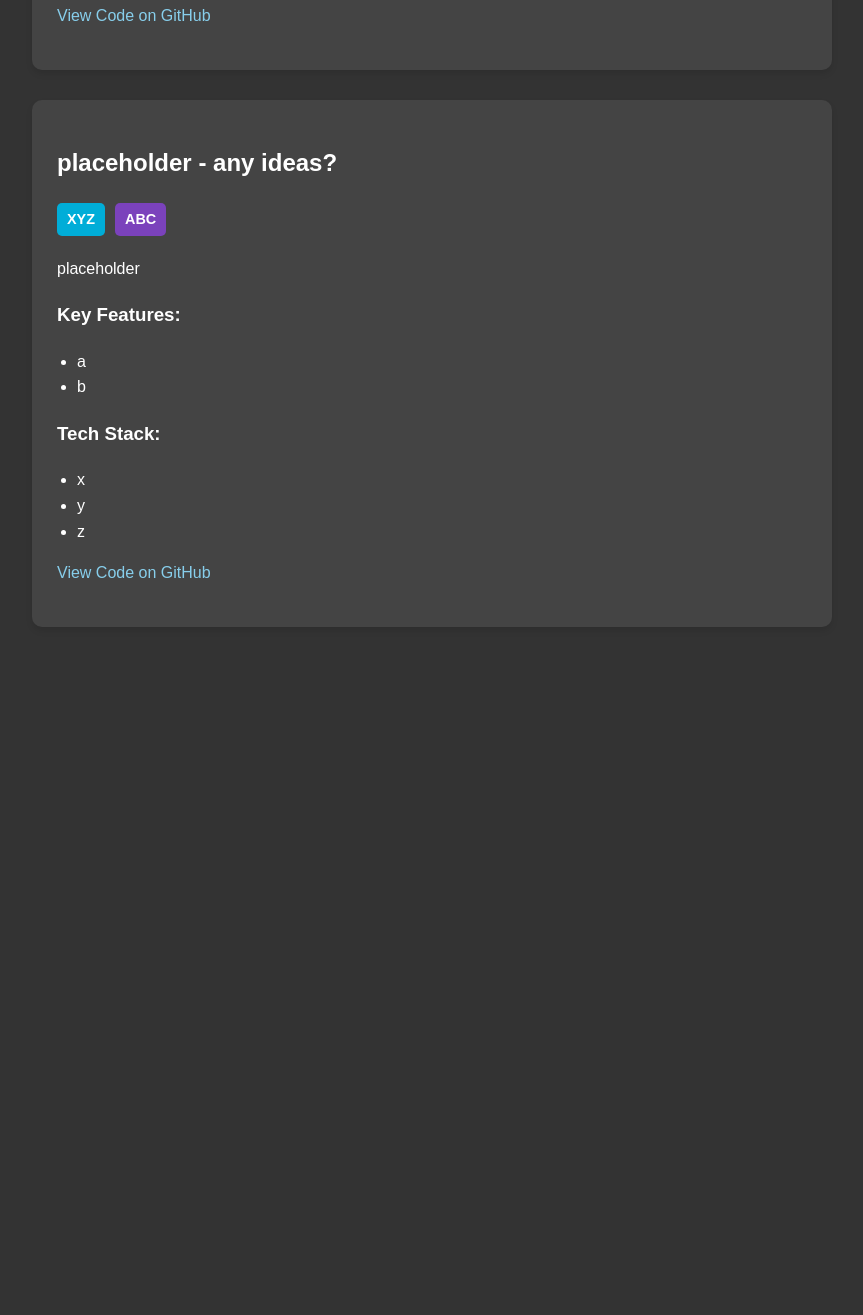
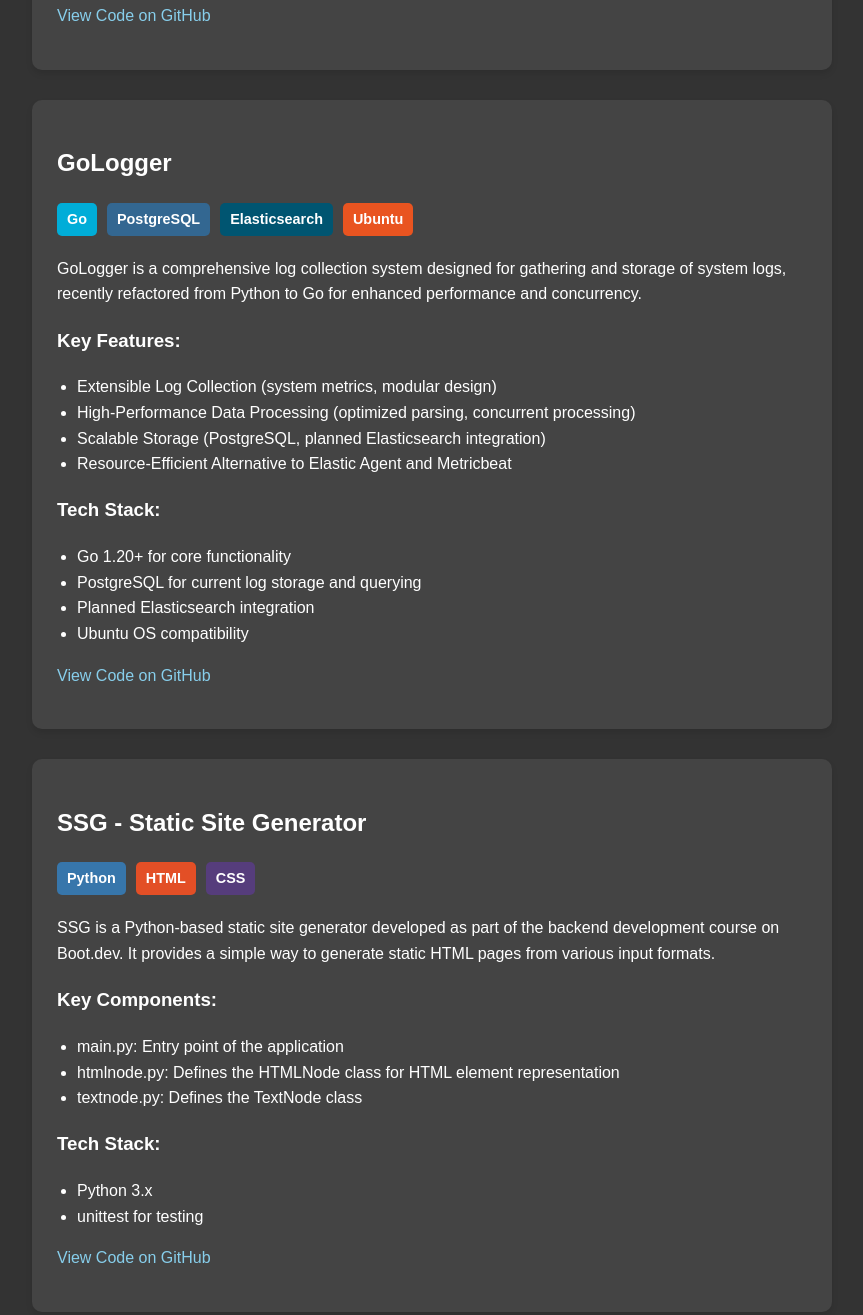
Before and after one commit to niklas-xgh-dev/githubpage, a plain HTML site: page index.html in a window 1280 px wide. Shown: the part 1215-2530 px from the top of the page, without its empty margins (208-1071 px from the left). Before the commit the page ends 1892 px from the top, so only its background shows below. Drawn offline with Linux system fonts and the light colour scheme.

Commit message:
Update index.html

```diff
--- a/index.html
+++ b/index.html
@@ -3,7 +3,7 @@
 <head>
     <meta charset="UTF-8">
     <meta name="viewport" content="width=device-width, initial-scale=1.0">
-    <title>some of my projects</title>
+    <title>Niklas's Projects</title>
     <style>
         body {
             font-family: Arial, sans-serif;
@@ -52,7 +52,7 @@
     </style>
 </head>
 <body>
-    <h1>some projects of mine</h1>
+    <h1>Niklas's Projects</h1>
 
     <div class="project">
         <h2>TuskVector</h2>
@@ -67,7 +67,7 @@
             <span class="tech-badge" style="background-color: #000000;">HTMX</span>
         </div>
 
-        <p>TuskVector is an lightweight API framework leveraging pgvector and HNSW indexing to facilitate vector similarity search on OpenAI embeddings within a PostgreSQL database.</p>
+        <p>TuskVector is a lightweight API framework leveraging pgvector and HNSW indexing to facilitate vector similarity search on OpenAI embeddings within a PostgreSQL database.</p>
 
         <h3>Key Features and Tech Stack:</h3>
         <ul>
@@ -118,31 +118,65 @@
         </p>
     </div>
 
-        <div class="project">
-        <h2>placeholder - any ideas?</h2>
+    <div class="project">
+        <h2>GoLogger</h2>
 
         <div class="tech-badges">
-            <span class="tech-badge" style="background-color: #00ADD8;">XYZ</span>
-            <span class="tech-badge" style="background-color: #7B42BC;">ABC</span>
+            <span class="tech-badge" style="background-color: #00ADD8;">Go</span>
+            <span class="tech-badge" style="background-color: #336791;">PostgreSQL</span>
+            <span class="tech-badge" style="background-color: #005571;">Elasticsearch</span>
+            <span class="tech-badge" style="background-color: #E95420;">Ubuntu</span>
         </div>
 
-        <p>placeholder</p>
+        <p>GoLogger is a comprehensive log collection system designed for gathering and storage of system logs, recently refactored from Python to Go for enhanced performance and concurrency.</p>
 
         <h3>Key Features:</h3>
         <ul>
-            <li>a</li>
-            <li>b</li>
+            <li>Extensible Log Collection (system metrics, modular design)</li>
+            <li>High-Performance Data Processing (optimized parsing, concurrent processing)</li>
+            <li>Scalable Storage (PostgreSQL, planned Elasticsearch integration)</li>
+            <li>Resource-Efficient Alternative to Elastic Agent and Metricbeat</li>
         </ul>
 
         <h3>Tech Stack:</h3>
         <ul>
-            <li>x</li>
-            <li>y</li>
-            <li>z</li>
+            <li>Go 1.20+ for core functionality</li>
+            <li>PostgreSQL for current log storage and querying</li>
+            <li>Planned Elasticsearch integration</li>
+            <li>Ubuntu OS compatibility</li>
         </ul>
 
         <p>
-            <a href="https://github.com/niklas-xgh-dev">View Code on GitHub</a>
+            <a href="https://github.com/niklas-xgh-dev/gologger">View Code on GitHub</a>
+        </p>
+    </div>
+
+    <div class="project">
+        <h2>SSG - Static Site Generator</h2>
+
+        <div class="tech-badges">
+            <span class="tech-badge" style="background-color: #3776AB;">Python</span>
+            <span class="tech-badge" style="background-color: #E34F26;">HTML</span>
+            <span class="tech-badge" style="background-color: #563D7C;">CSS</span>
+        </div>
+
+        <p>SSG is a Python-based static site generator developed as part of the backend development course on Boot.dev. It provides a simple way to generate static HTML pages from various input formats.</p>
+
+        <h3>Key Components:</h3>
+        <ul>
+            <li>main.py: Entry point of the application</li>
+            <li>htmlnode.py: Defines the HTMLNode class for HTML element representation</li>
+            <li>textnode.py: Defines the TextNode class</li>
+        </ul>
+
+        <h3>Tech Stack:</h3>
+        <ul>
+            <li>Python 3.x</li>
+            <li>unittest for testing</li>
+        </ul>
+
+        <p>
+            <a href="https://github.com/niklas-xgh-dev/ssg">View Code on GitHub</a>
         </p>
     </div>
 </body>
```
